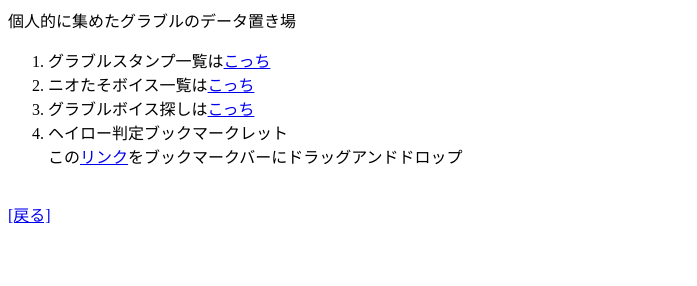
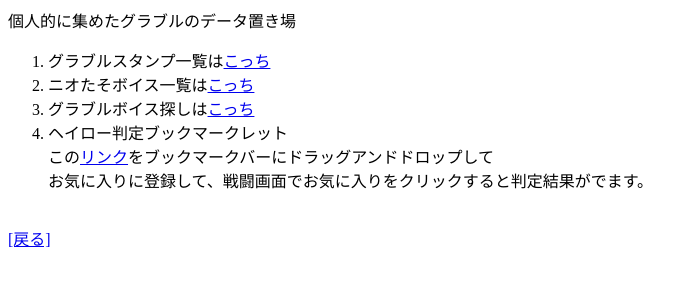
Before and after one commit to gongongon0101/gongongon0101.github.io, a plain HTML site: page granbluefantasy/index.html in a window 1280 px wide. Shown: the whole page, without its empty margins (0-697 px from the left). Drawn offline with Linux system fonts and the light colour scheme.

Commit message:
ヘイロー判定ブクマ

```diff
--- a/granbluefantasy/index.html
+++ b/granbluefantasy/index.html
@@ -16,7 +16,8 @@
 				グラブルボイス探しは<a href="./voiceSearch.html">こっち</a>
 			</li>
 			<li>
-				ヘイロー判定ブックマークレット<br>この<a href="javascript:(function(){alert(stage.gGameStatus.boss.param[0].enemy_id == '6005070' ? '変身しない' : '変身する')})();">リンク</a>をブックマークバーにドラッグアンドドロップ
+				ヘイロー判定ブックマークレット<br>この<a href="javascript:(function(){alert(stage.gGameStatus.boss.param[0].enemy_id == '6005070' ? '変身しない' : '変身する')})();">リンク</a>をブックマークバーにドラッグアンドドロップして<br>
+				お気に入りに登録して、戦闘画面でお気に入りをクリックすると判定結果がでます。
 			</li>
 
 		</ol>
```
